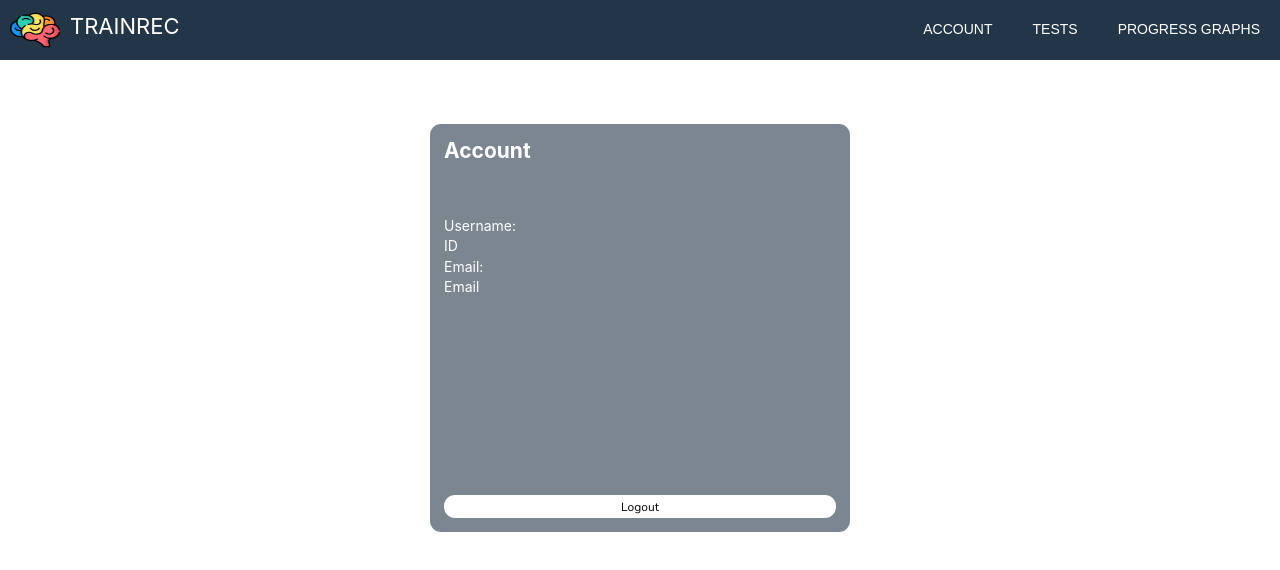
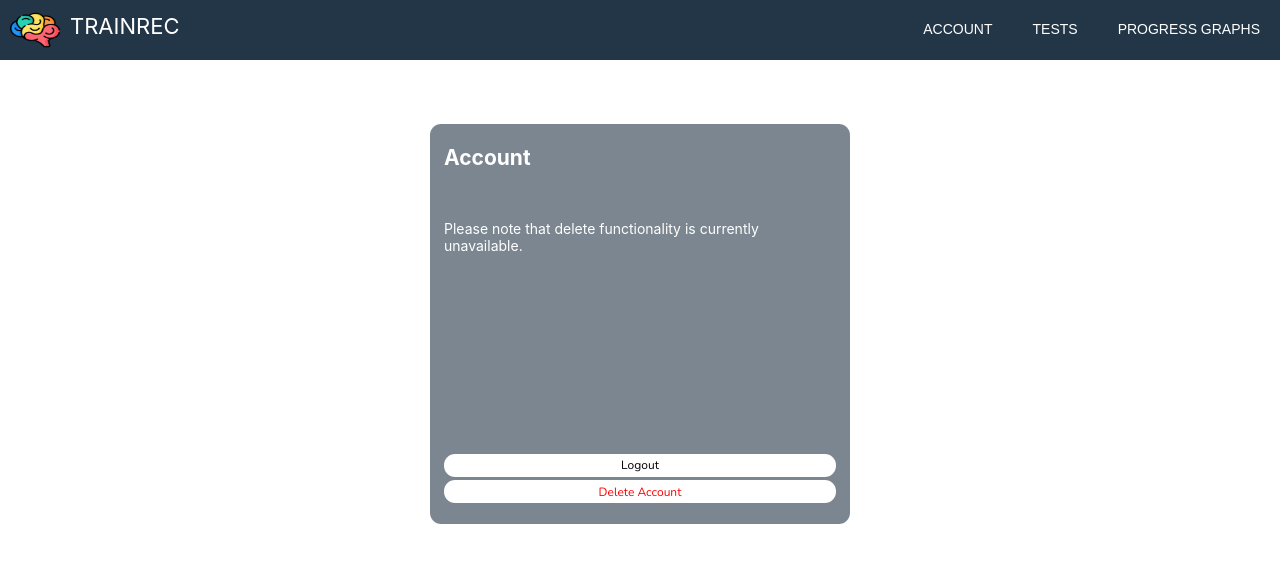
Before and after one commit to jotis00/tr-frontend, a React (Create React App) app: page /account in a window 1280 px wide. Shown: the top 570 px of the page. Built offline with nearby package versions, Linux system fonts and the light colour scheme.

Commit message:
account update

```diff
--- a/src/App.css
+++ b/src/App.css
@@ -112,6 +112,9 @@ section {
     margin-top: 200px;
 }
 
+#deleteAccount {
+    color: red;
+}
 .gb {
 
     margin: 5px;
--- a/src/components/Account.js
+++ b/src/components/Account.js
@@ -1,38 +1,27 @@
 import { useNavigate } from 'react-router-dom';
-import { useState, useEffect} from 'react';
-
 
 const Account = () => {
     const navigate = useNavigate();
-    const [user, setUser] = useState();
 
-
-    var username = sessionStorage.getItem("user");
-    var email = sessionStorage.getItem("email");
-
-    console.log(username, email);
-    if (sessionStorage.getItem("accessToken")) {
-      setUser(username);
-    }
+    const username = sessionStorage.getItem("user")
 
     const handleLogout = () => {
         sessionStorage.clear();
         navigate('/login');
     }
 
+    const handleDelete = () => {
+      //axios delete request
+    }
+
   return (
     <section id="accounts">
         <h1 id="accountH1">Account</h1>
-
-        <label htmlFor="username">Username: </label>
-        <label  id="username"
-                value={user}
-        >ID</label>
-
-        <label htmlFor="email">Email: </label>
-        <label id="email">Email</label>
+        <p value={username}></p>
+        <p>Please note that delete functionality is currently unavailable.</p>
 
         <button id="logoutB" onClick={handleLogout}>Logout</button>
+        <button id="deleteAccount" onClick={handleDelete}>Delete Account</button>
     </section>
   )
 }
```
